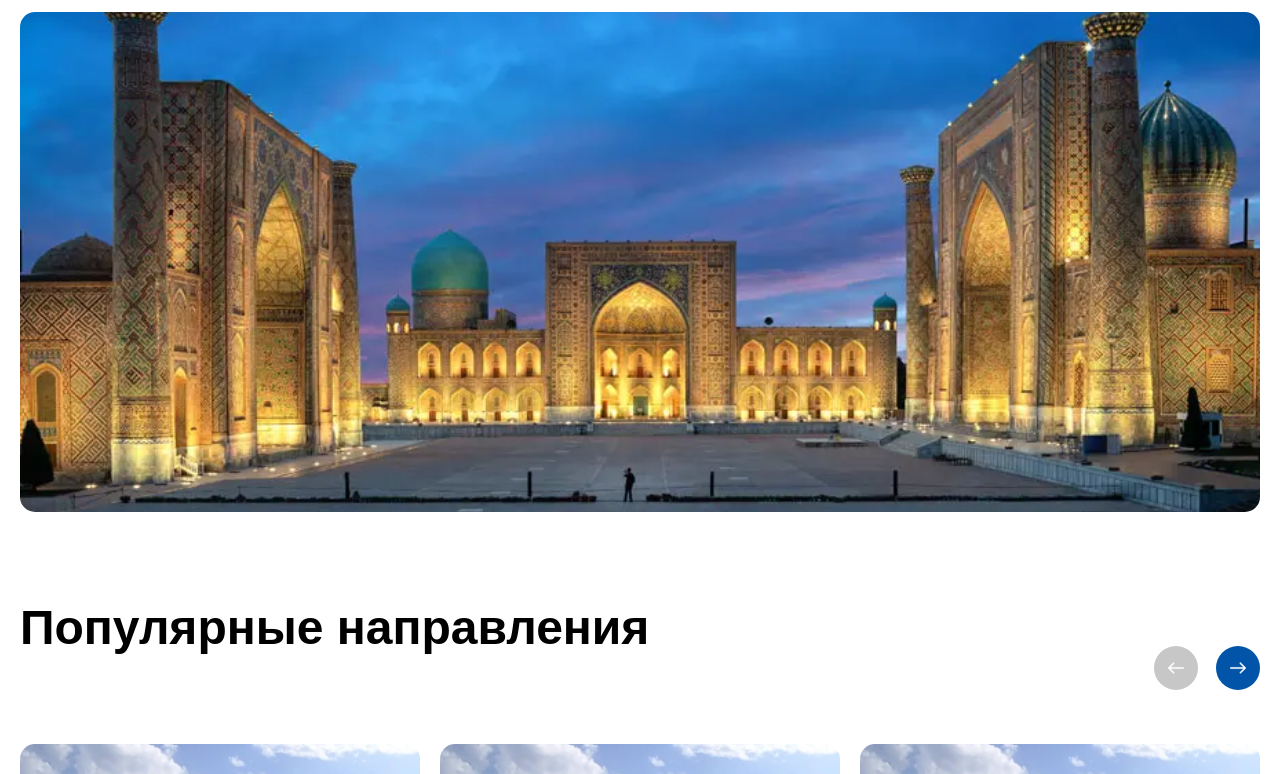
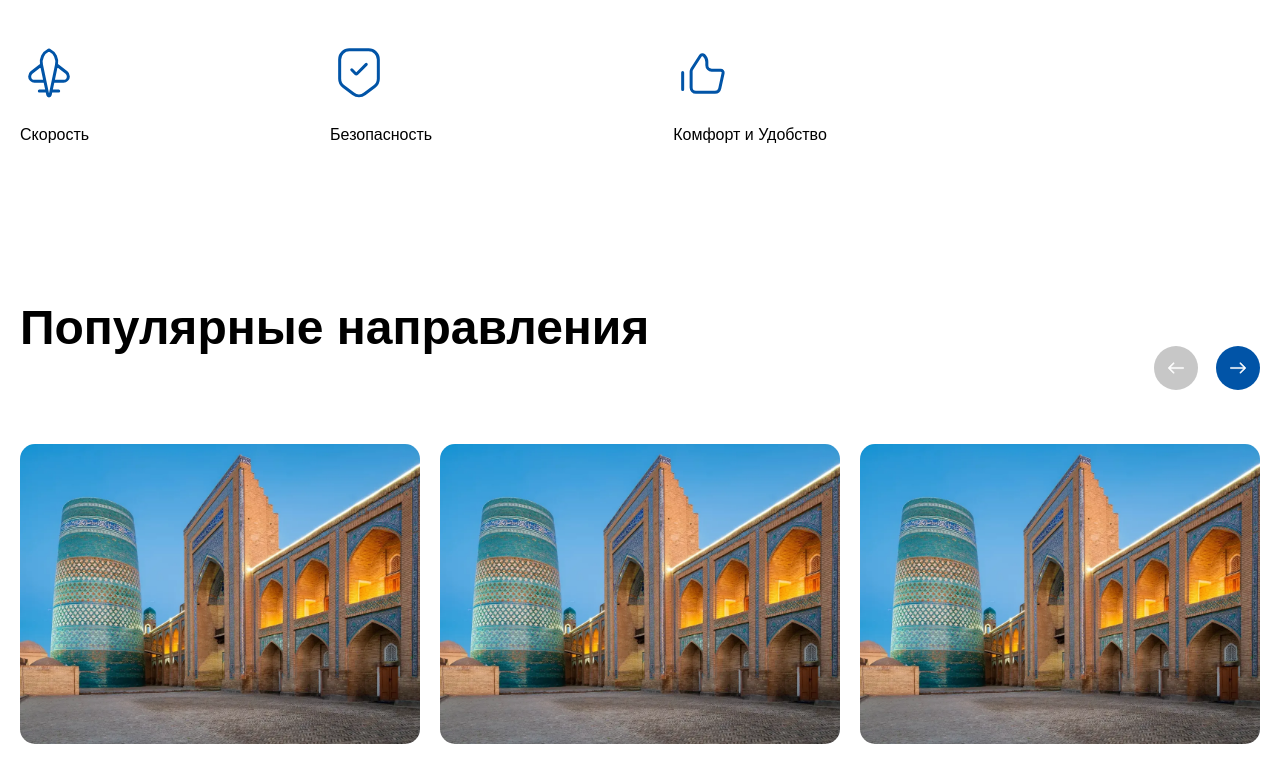
Before and after one commit to definem/STORK_TOUR, a React (Vite) app: page /contact in a window 1280 px wide. Shown: the part 240-1014 px from the top of the page. Built offline with nearby package versions, Linux system fonts and the light colour scheme.

Commit message:
contact section is done

```diff
--- a/src/App.jsx
+++ b/src/App.jsx
@@ -6,6 +6,7 @@ import Main from "./pages/Main/main";
 import About from "./pages/About/about";
 import Travel from "./pages/Travel/travel";
 import Reviews from "./pages/Reviews/reviews";
+import Contact from "./pages/Contact/contact";
 
 const App = () => {
   return (
@@ -15,7 +16,7 @@ const App = () => {
       <About/>
       <Travel/>
       <Reviews/>
-
+      <Contact/>
     </div>
   );
 };
--- a/src/pages/Contact/contact.jsx
+++ b/src/pages/Contact/contact.jsx
@@ -1,11 +1,82 @@
 // Bismillah
 import React from "react";
+import Speed from "../../assets/icons/airplane.svg";
+import Privacy from "../../assets/icons/check.svg";
+import Like from "../../assets/icons/like.svg";
+import CardImg2 from "../../assets/images/cardImg2.webp";
+import LeftArrow from "../../assets/icons/arrowLeft.svg";
+import RightArrow from "../../assets/icons/arrowRight.svg";
 
 const Contact = () => {
   return (
-    <div>
-      <h1>Contact page</h1>
-    </div>
+    <>
+      <div className="container">
+        <div className="items-center mt-[120px]">
+          <h1 className="text-[34px] text-[#0154A7]">Что Вас ожидает?</h1>
+          <p className="mt-[20px] mb-[70px]">
+            Наша команда работает только для Вас!
+          </p>
+        </div>
+        <div className="flex gap-[241px] ">
+          <div className="items-center justify-between">
+            <img src={Speed} alt="Speed icon" />
+            <p className="mt-[20px]">Скорость</p>
+          </div>
+          <div className="items-center justify-between">
+            <img src={Privacy} alt="Privacy icon" />
+            <p className="mt-[20px]">Безопасность</p>
+          </div>
+          <div className="items-center justify-between">
+            <img src={Like} alt="Like icon" />
+            <p className="mt-[20px]">Комфорт и Удобство</p>
+          </div>
+        </div>
+        <div className="mb-[110px] mt-[145px]">
+          <div className="flex items-center justify-between">
+            <h1 className="mb-[80px] text-[48px] font-semibold">
+              Популярные направления
+            </h1>
+            <div className="flex gap-[18px]">
+              <img src={LeftArrow} alt="left arrow icon" />
+              <img src={RightArrow} alt="right arrow icon" />
+            </div>
+          </div>
+
+          <div className="flex gap-[20px]">
+            <div
+              style={{
+                backgroundImage: `url(${CardImg2})`,
+                width: "460px",
+                height: "300px",
+                zIndex: "0",
+                backgroundSize: "cover",
+                borderRadius: "15px",
+              }}
+            ></div>
+            <div
+              style={{
+                backgroundImage: `url(${CardImg2})`,
+                width: "460px",
+                height: "300px",
+                zIndex: "0",
+                backgroundSize: "cover",
+                borderRadius: "15px",
+              }}
+            ></div>
+            <div
+              style={{
+                backgroundImage: `url(${CardImg2})`,
+                width: "460px",
+                height: "300px",
+                zIndex: "0",
+                backgroundSize: "cover",
+                borderRadius: "15px",
+              }}
+            ></div>
+          </div>
+        </div>
+      </div>
+    </>
   );
 };
 
```
